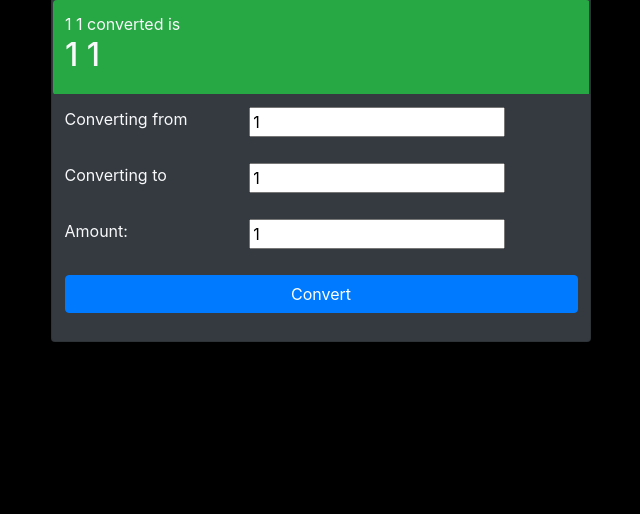
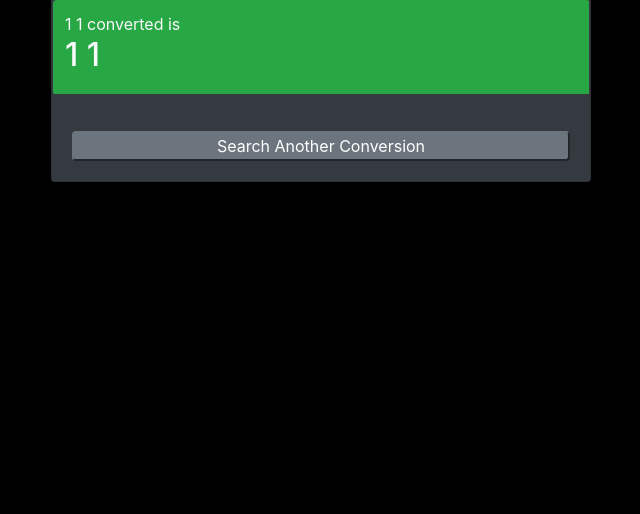
Before and after one commit to kingtor69/forex-converter, a Flask app: page / in a window 1280 px wide. Shown: the part 286-800 px from the top of the page, without its empty margins (319-959 px from the left). Run offline with Flask 2, Linux system fonts and the light colour scheme; the visitor is signed in with stand-in values (Sample User, id 1); some libraries are stand-ins or nearby versions.

Commit message:
minor improvements

```diff
--- a/app.py
+++ b/app.py
@@ -18,6 +18,7 @@ def build_home_page():
     btn_color = "primary"
     msgs = session.get('msgs', {})
     text_color = "light"
+    form_display = ""
     # if we got a conversion, make that into a nice, human-readable message:
     if session.get('converted'):
         session['msgs_are'] = True
@@ -27,6 +28,7 @@ def build_home_page():
         to_symbol = session.get('to_symbol')
         msg_color = "success"
         session['msgs'] = {msg_color: [f'{from_symbol} {amt} converted is ']}
+        form_display = "none"
     elif session.get('msgs_are'):
         msg_color = "warning"
         text_color = "dark"
@@ -37,7 +39,7 @@ def build_home_page():
 
 
 
-    return render_template('home.html', msg_color = msg_color, text_color = text_color, btn_off = "deactivate", btn_color = btn_color)
+    return render_template('home.html', msg_color = msg_color, text_color = text_color, form_display = form_display, btn_color = btn_color)
 
 @app.route('/submit', methods = ['POST'])
 def handle_form_submission():
--- a/templates/home.html
+++ b/templates/home.html
@@ -29,8 +29,8 @@
             {% endfor %}
             </thead>
           {% endif %}
-          <tbody class="card-body">
-            <form action="/submit" method="POST" id="converter-form">
+          <tbody class="card-body d-{{ form_display }}">
+            <form action="/submit" method="POST" id="converter-form"">
               <tr>
               <td><label for="from">Converting from</label></td>
               <td><input type="text" id="from" name="from" placeholder="USD e.g." required="required" aria-required="true" value="{{ session.get('from', '') }}"></td>
@@ -49,6 +49,13 @@
             </form>
           </tbody>
         </table>
+        {% if form_display == "none" %}
+          <div class="card-body">
+            <form action="/reset">
+              <button class="btn-block btn-secondary rounded">Search Another Conversion</button>
+            </form>
+          </div>
+        {% endif %}
       </div>
     </div>
     <div class="col-1 col-md-2 col-lg-3"></div>
```
